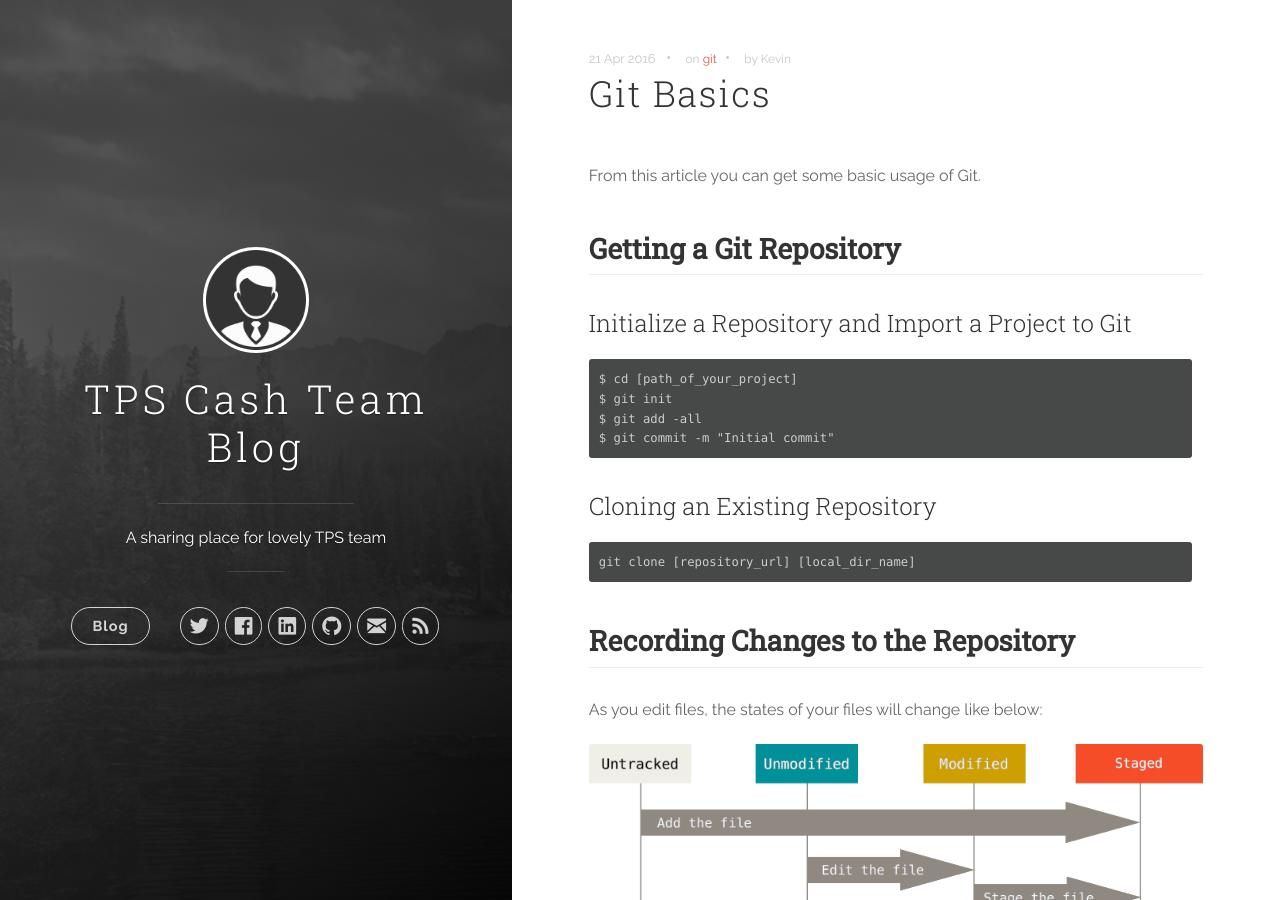
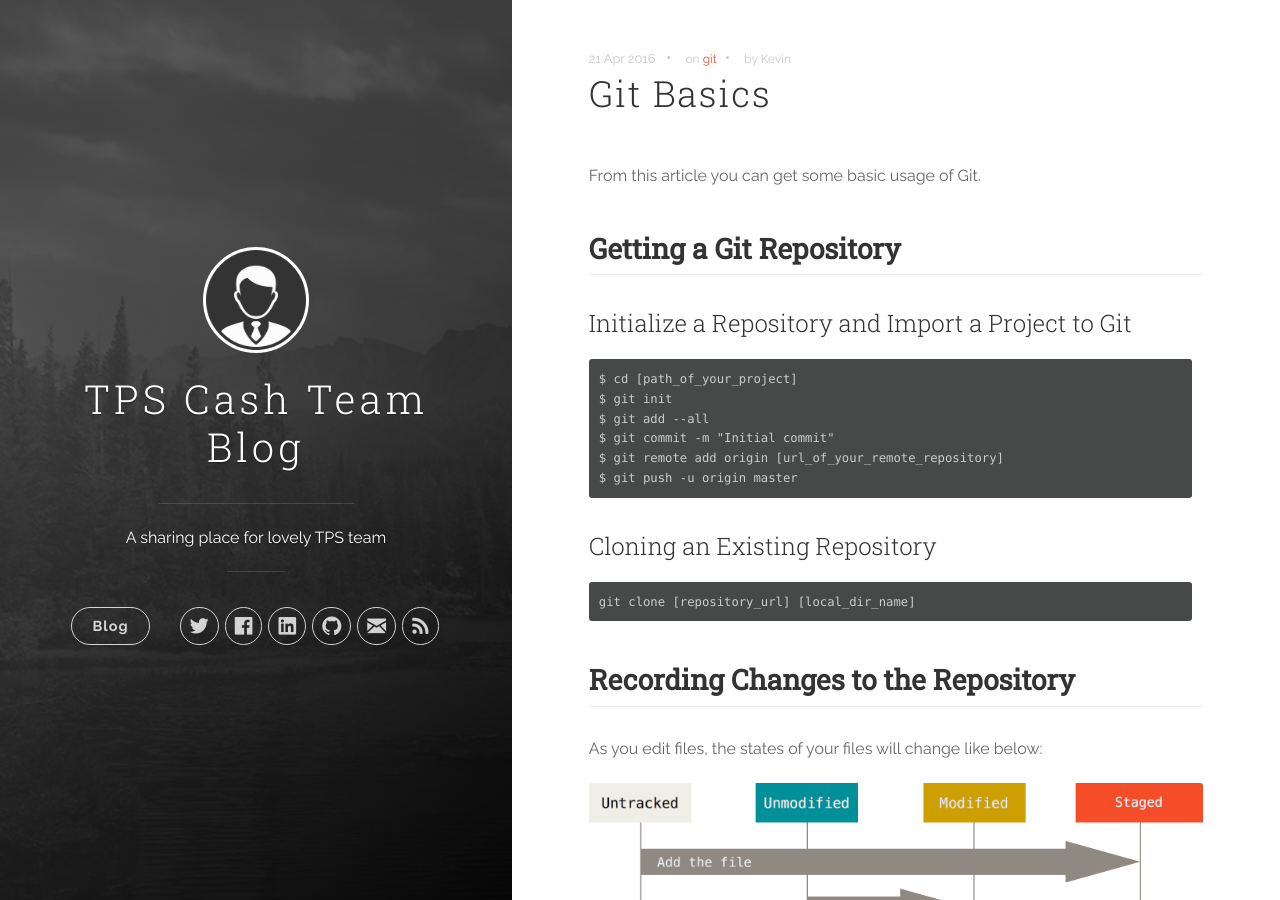
Before and after one commit to tpscash/tpscash.github.io, a Jekyll site: the page built from _posts/2016-04-21-git-basics.md, in a window 1280 px wide and 900 px high. Built offline with Jekyll 4.4.1, drawn with Linux system fonts in a browser that asks for light colours; comment, search, counter and statistics services are not loaded; some of the changed text lies outside the part shown.

Commit message:
Fix typo

```diff
--- a/_posts/2016-04-21-git-basics.md
+++ b/_posts/2016-04-21-git-basics.md
@@ -14,8 +14,10 @@ From this article you can get some basic usage of Git.
 
     $ cd [path_of_your_project]
     $ git init
-    $ git add -all
+    $ git add --all
     $ git commit -m "Initial commit"
+    $ git remote add origin [url_of_your_remote_repository]
+    $ git push -u origin master
 
 ### Cloning an Existing Repository
 
@@ -166,7 +168,7 @@ You can run commit with `--amend` option
 
 ### Unstaging a Staged File
 
-    $ git add -all
+    $ git add --all
     $ git reset HEAD some_unwanted_file
 
 ### Unmodifying a Modified File
```
